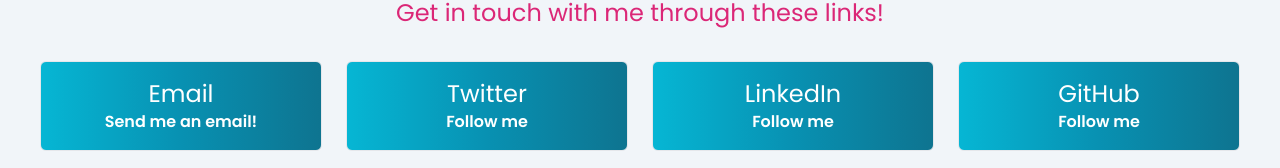
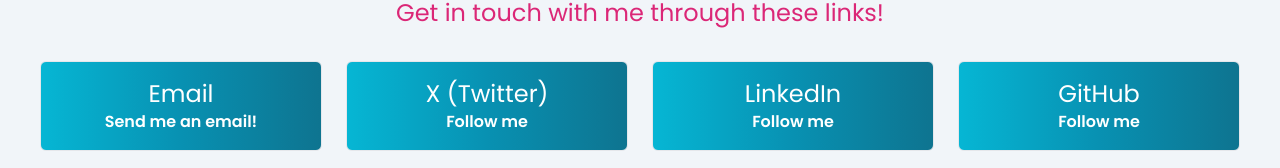
Before and after one commit to DiegoMarulandaB/Portfolio, a Next.js app: page /contact in a window 1280 px wide. Shown: the part 215-383 px from the top of the page. Built offline with nearby package versions, Linux system fonts and the light colour scheme.

Commit message:
style: add twitter update to x

```diff
--- a/src/app/contact/page.tsx
+++ b/src/app/contact/page.tsx
@@ -51,7 +51,7 @@ const contactLinks: ContactLinkProps[] = [
   },
   {
     href: 'https://twitter.com/DAMB1987',
-    text: 'Twitter',
+    text: 'X (Twitter)',
     username: 'Follow me',
   },
   {
```
